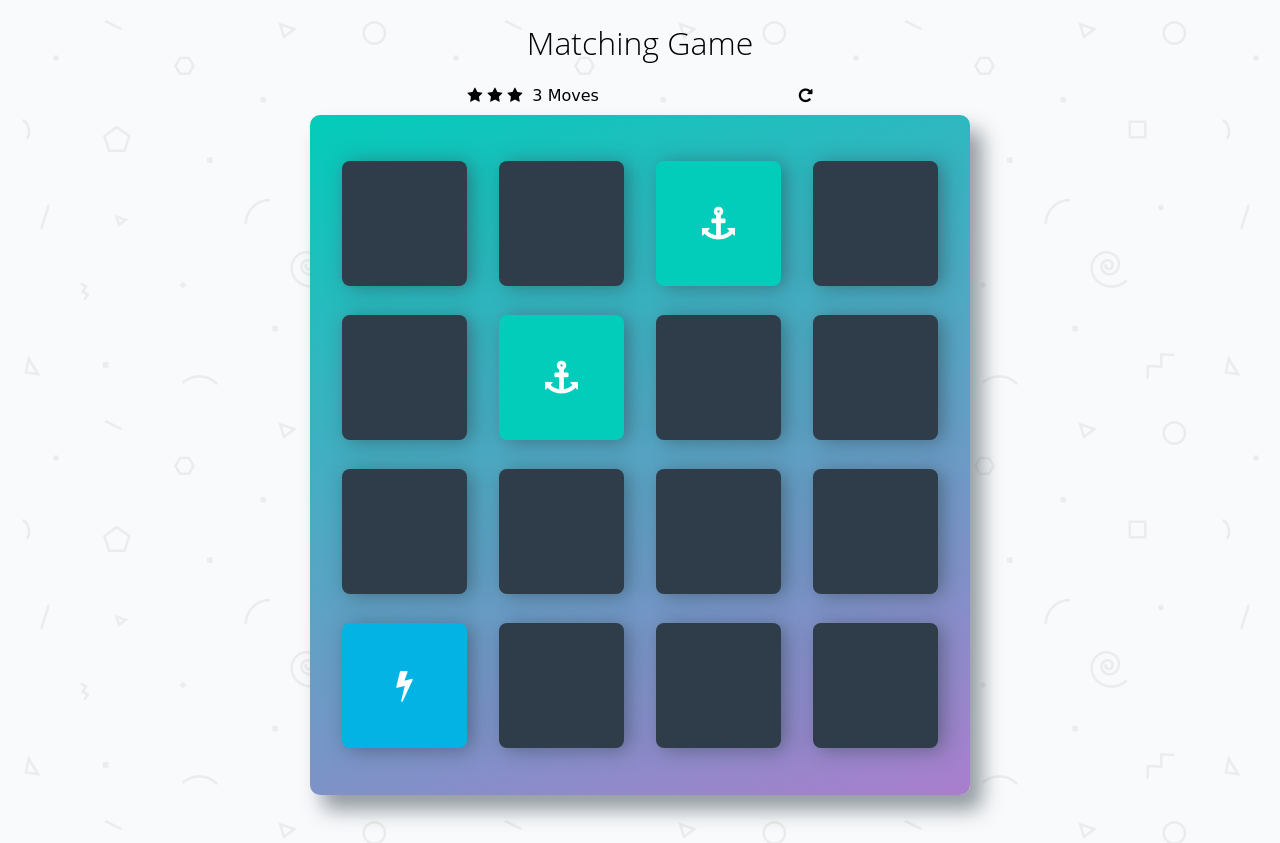
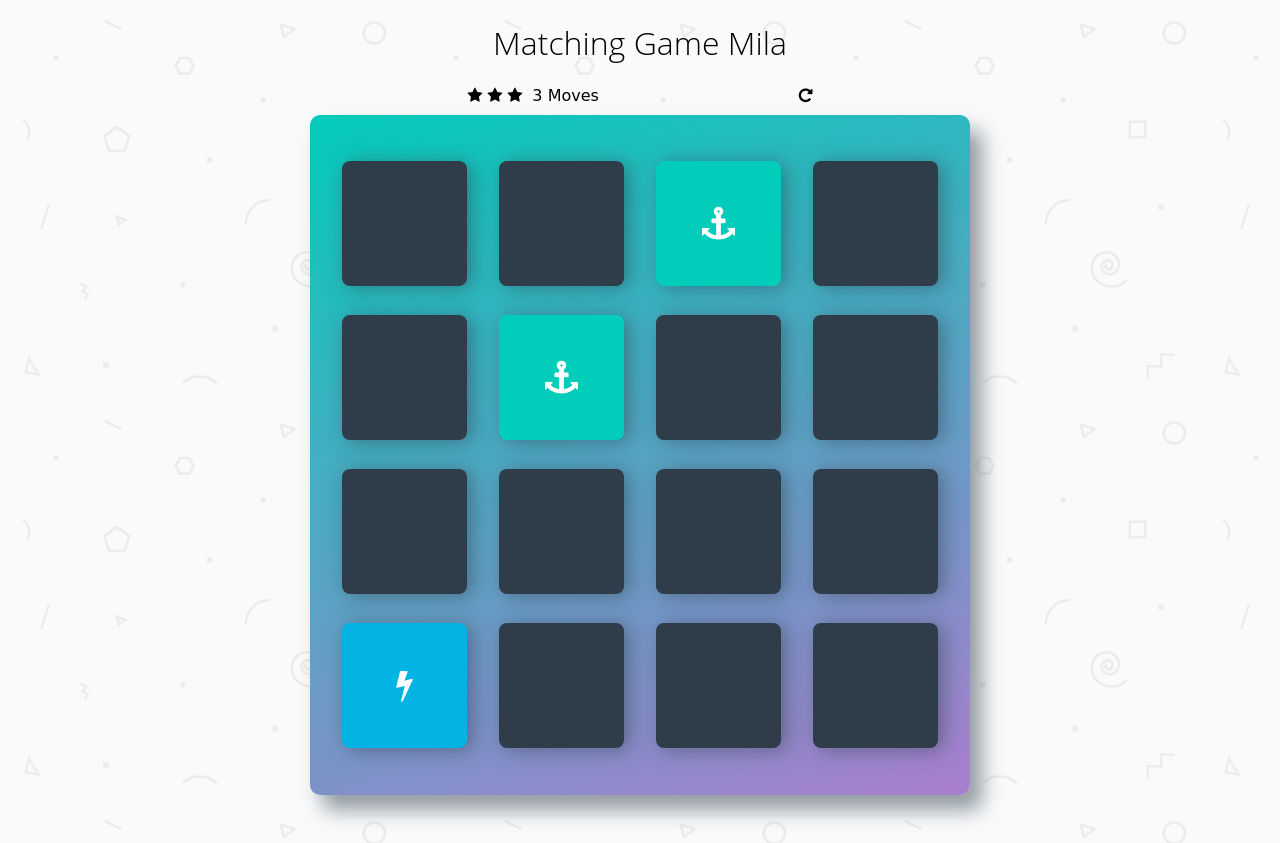
Before and after one commit to milena537blr/udacity_project2, a plain HTML site: page index.html in a window 1280 px wide. Drawn offline with Linux system fonts and the light colour scheme; a web font is replaced by a local one.

Commit message:
First commit with git

```diff
--- a/index.html
+++ b/index.html
@@ -12,7 +12,7 @@
 
     <div class="container">
         <header>
-            <h1>Matching Game</h1>
+            <h1>Matching Game Mila</h1>
         </header>
 
         <section class="score-panel">
```
Also changed, not shown: 1 other file.
